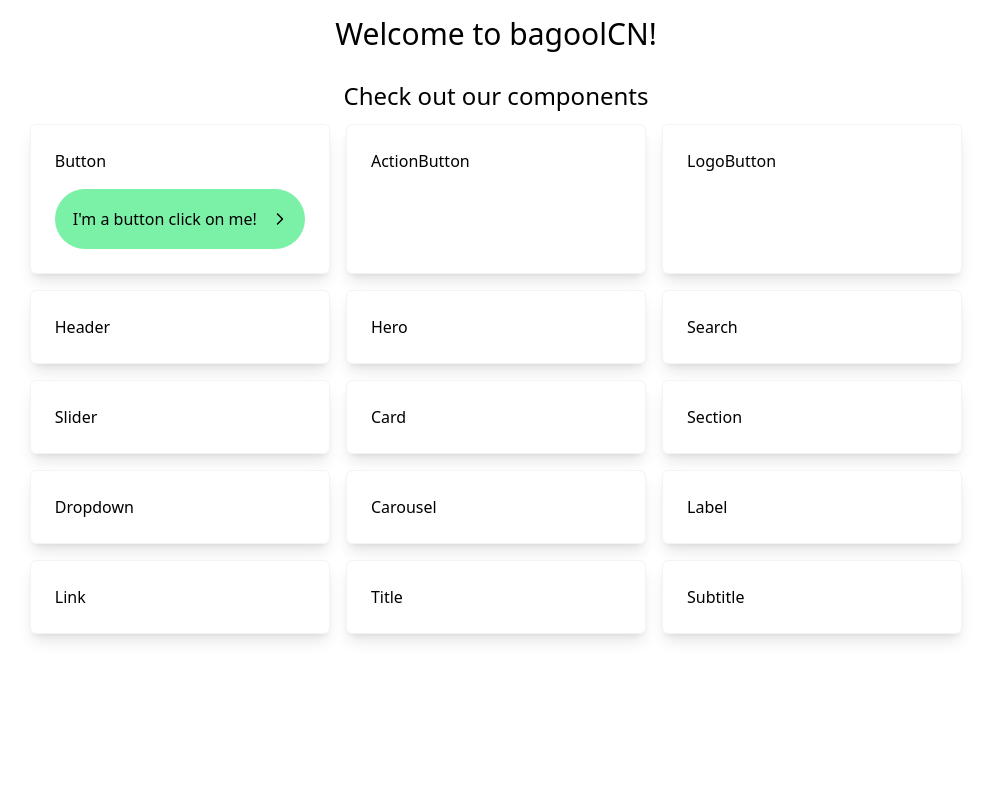
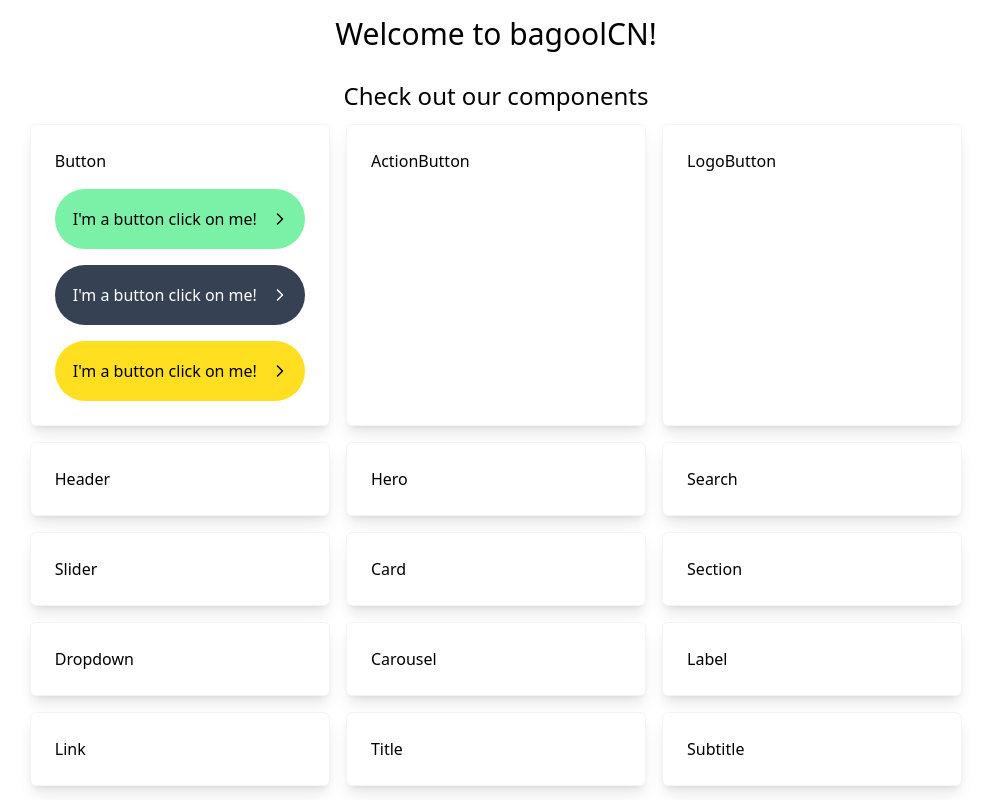
Before and after one commit to bcatalfo/bagoolCN, a React (Vite) app: page / in a window 1280 px wide. Shown: the whole page, without its empty margins (144-1135 px from the left). Built offline with nearby package versions, Linux system fonts and the light colour scheme.

Commit message:
Button now comes in three colors.

```diff
--- a/package.json
+++ b/package.json
@@ -11,6 +11,7 @@
   },
   "dependencies": {
     "@tailwindcss/vite": "^4.0.9",
+    "classnames": "^2.5.1",
     "react": "^19.0.0",
     "react-dom": "^19.0.0",
     "tailwindcss": "^4.0.9"
--- a/src/App.tsx
+++ b/src/App.tsx
@@ -10,7 +10,9 @@ export default function App() {
       <div className="grid gird-cols-1 lg:grid-cols-3 gap-4">
         <Card>
           <Title> Button </Title>
-          <Button> I'm a button click on me! </Button>
+          <Button color="green"> I'm a button click on me! </Button>
+          <Button color="black"> I'm a button click on me! </Button>
+          <Button color="yellow"> I'm a button click on me! </Button>
         </Card>
         <Card>
           <Title> ActionButton </Title>
--- a/src/button.css
+++ b/src/button.css
@@ -1,5 +1,4 @@
 a {
-  color: red;
   --outer-radius: 9999px;
   --border-size: 2px;
   --inner-radius: calc(var(--outer-radius) - var(--border-size));
@@ -14,6 +13,18 @@ a {
   );
   border-radius: var(--outer-radius);
   padding: var(--border-size);
+}
+
+a.black {
+  background-image: conic-gradient(
+    from var(--angle) at 0.5rem 150%,
+    transparent,
+    transparent 25%,
+    slategray 25%,
+    slategray 75%,
+    transparent 75%,
+    transparent
+  );
 }
 
 a:hover {
--- a/src/button.tsx
+++ b/src/button.tsx
@@ -1,9 +1,37 @@
 import "./button.css";
+import cn from "classnames";
 
-export default function Button({ children }: { children: React.ReactNode }) {
+export default function Button({
+  color,
+  children,
+}: {
+  color: string;
+  children: React.ReactNode;
+}) {
   return (
-    <a className="w-full rounded-full bg-green-300 hover:bg-transparent">
-      <div className="bg-green-300 flex items-center text-balance py-4 px-4 text-black gap-4">
+    <a
+      className={cn(
+        "w-full rounded-full hover:bg-transparent",
+        {
+          "bg-green-300": color == "green",
+        },
+        { "bg-yellow-300": color == "yellow" },
+        { "bg-gray-700": color == "black" },
+        { black: color == "black" }
+      )}
+    >
+      <div
+        className={cn(
+          { "bg-green-300": color == "green" },
+          { "bg-yellow-300": color == "yellow" },
+          { "bg-gray-700": color == "black" },
+          "flex items-center gap-4",
+          "text-balance",
+          "py-4 px-4",
+          { "text-black": color != "black" },
+          { "text-white": color == "black" }
+        )}
+      >
         {children}
         <svg
           className="flex-none"
```
Also changed, not shown: 1 other file (tests, documents, lock files or other folders).
